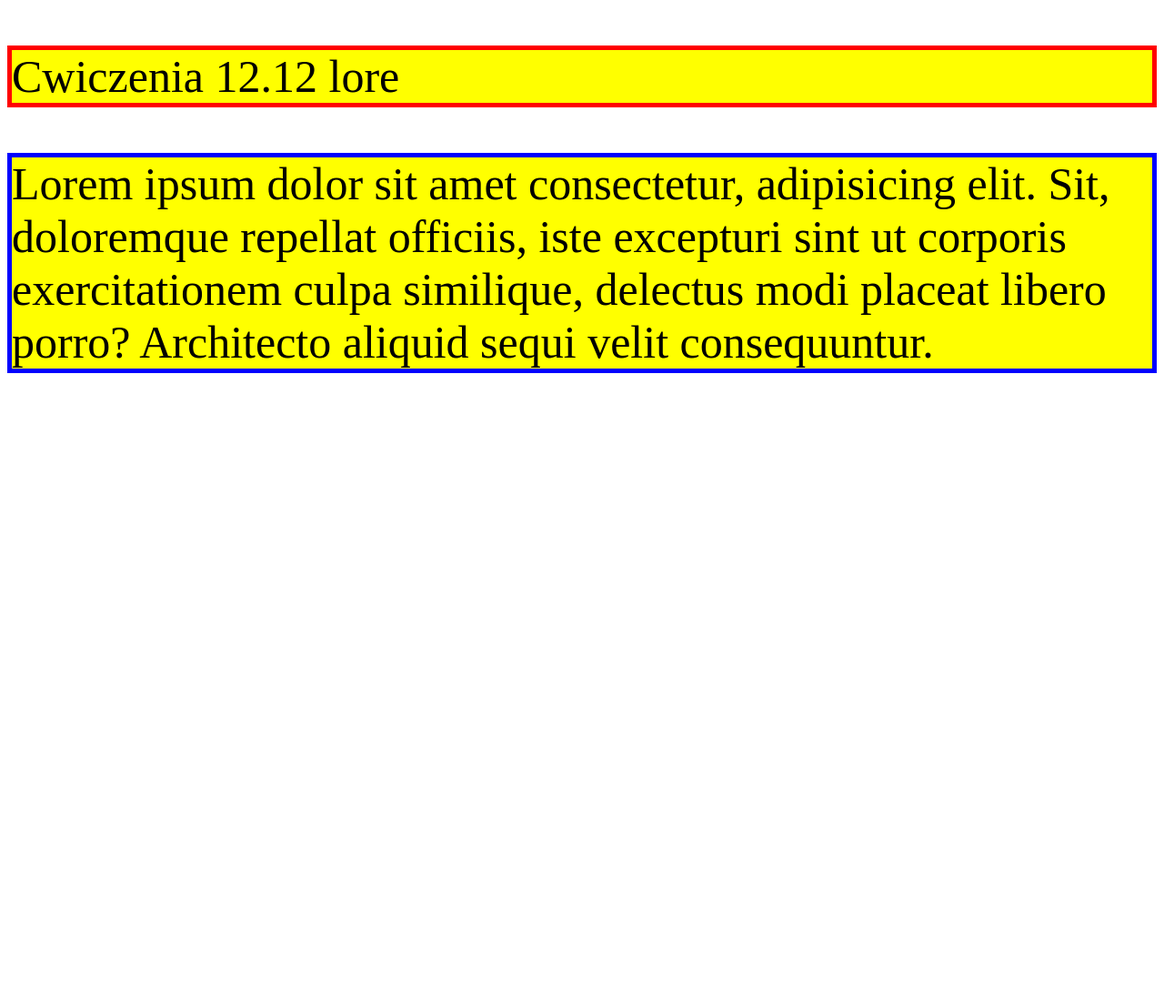
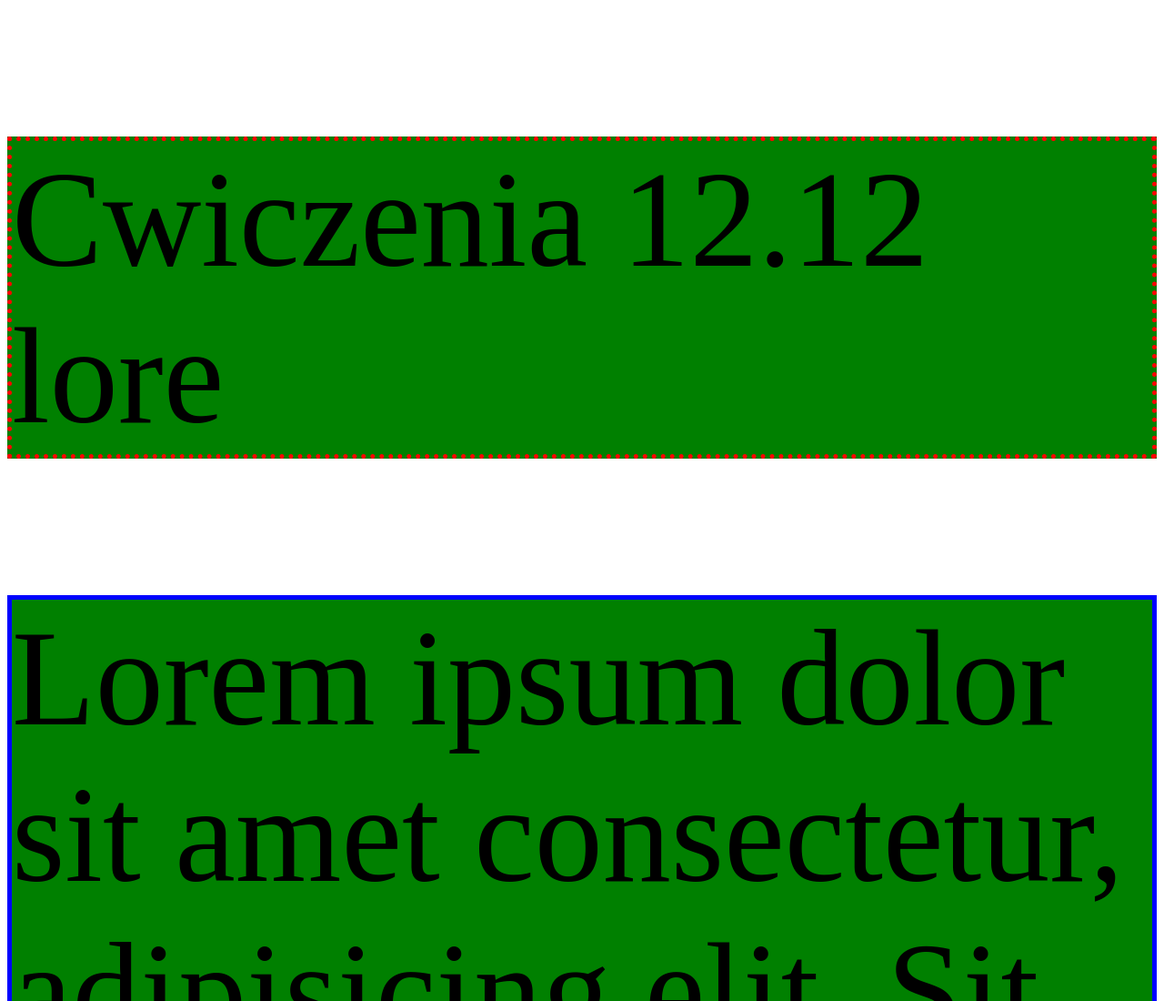
Before and after one commit to patrycjaurban/git1_cw, a plain HTML site: page index.html in a window 1280 px wide. Shown: the top 1100 px of the page at 91% size. Before the commit the page ends 800 px from the top, so only its background shows below. Drawn offline with Linux system fonts and the light colour scheme.

Commit message:
change stye.css

```diff
--- a/style.css
+++ b/style.css
@@ -1,9 +1,9 @@
 p{
-    background-color: yellow;
+    background-color: green;
     border: 5px solid blue;
-    font-size: 50px;
+    font-size: 150px;
 }
 
 p:first-child{
-    border: 5px solid red;
+    border: 5px dotted red;
 }
```
